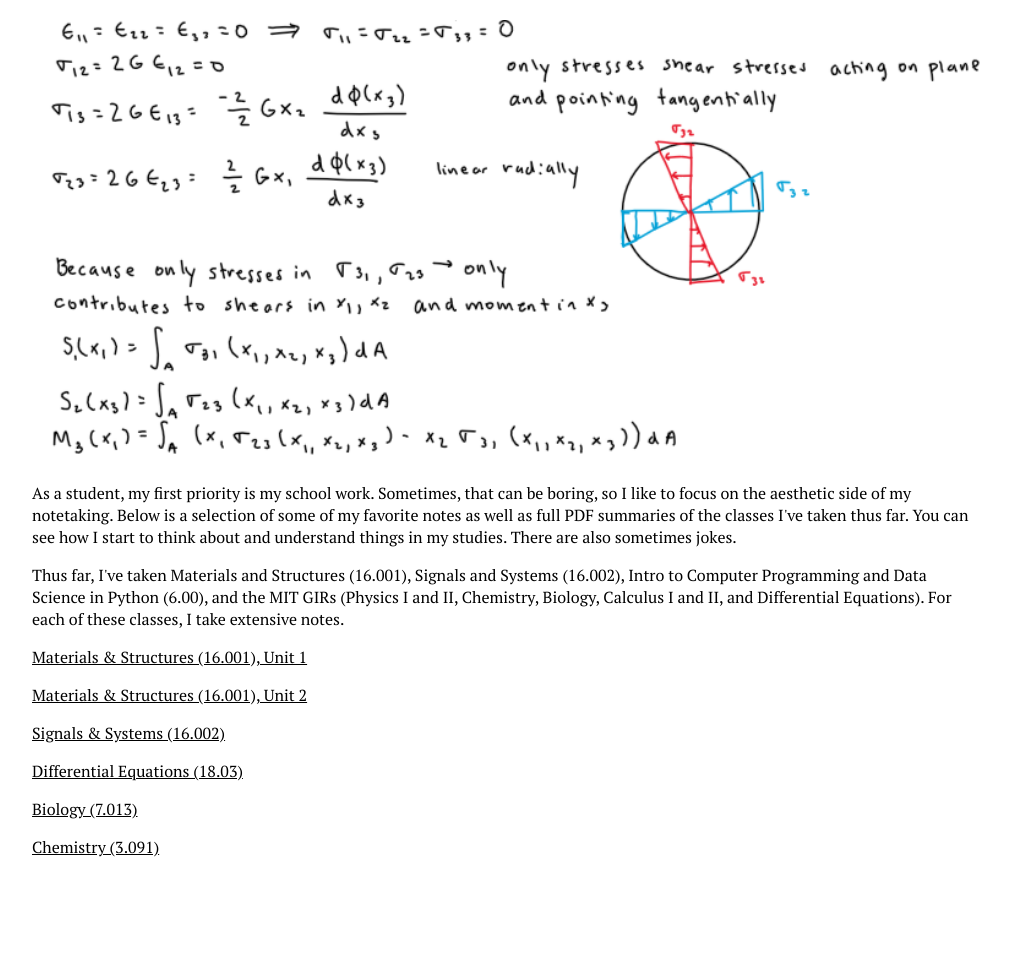
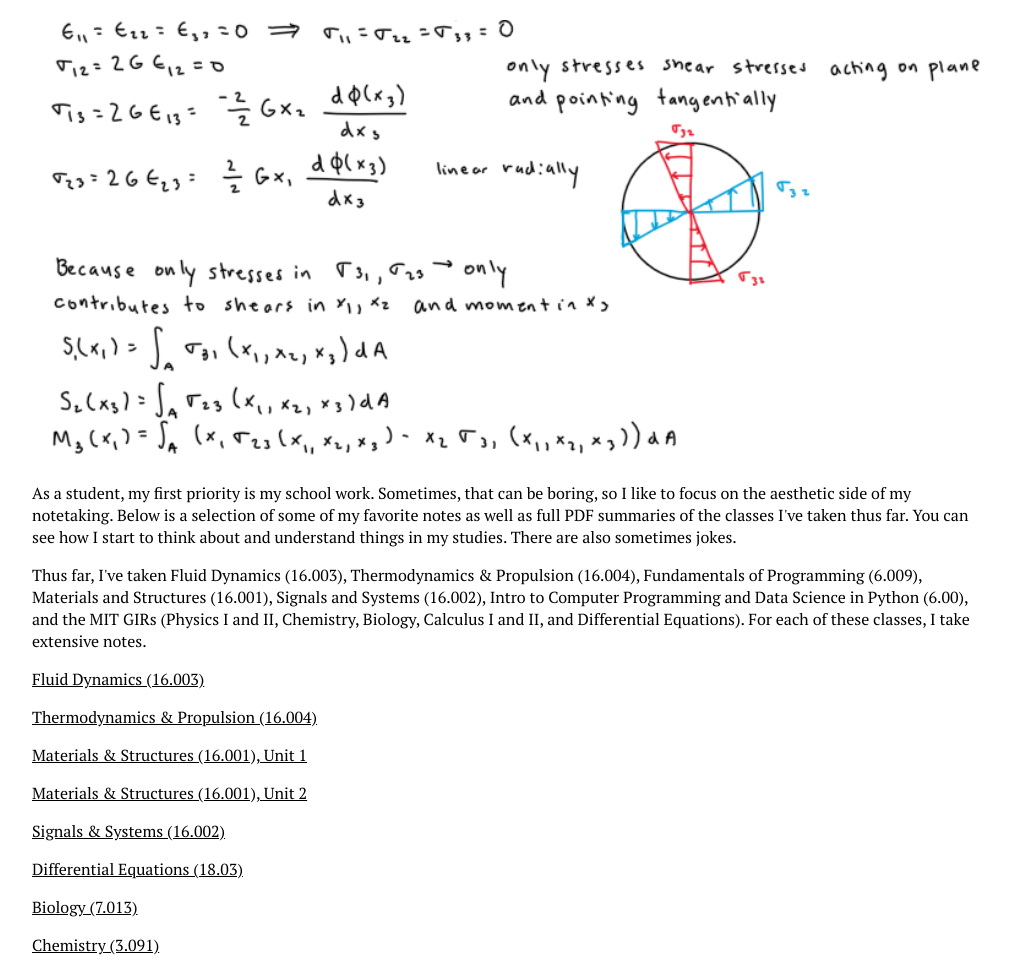
Before and after one commit to deliastephens/deliastephens-website-archive, a website: page notes.html in a window 1280 px wide. Shown: the part 124-1096 px from the top of the page, without its empty margins (134-1145 px from the left). Before the commit the page ends 998 px from the top, so only its background shows below. Drawn offline with Linux system fonts and the light colour scheme.

Commit message:
Updated classes.
Posted notes from my most recent classes.

```diff
--- a/notes.html
+++ b/notes.html
@@ -36,10 +36,27 @@
         <img src="res/notes/stresses.PNG" alt="Notes" class="overview">
       </div>
       <p>
-        As a student, my first priority is my school work. Sometimes, that can be boring, so I like to focus on the aesthetic side of my notetaking. Below is a selection of some of my favorite notes as well as full PDF summaries of the classes I've taken thus far. You can see how I start to think about and understand things in my studies. There are also sometimes jokes.
+        As a student, my first priority is my school work.
+        Sometimes, that can be boring, so I like to focus on the aesthetic side of my notetaking.
+        Below is a selection of some of my favorite notes as well as full PDF summaries of the classes I've taken thus far.
+        You can see how I start to think about and understand things in my studies. There are also sometimes jokes.
       </p>
       <p>
-        Thus far, I've taken Materials and Structures (16.001), Signals and Systems (16.002), Intro to Computer Programming and Data Science in Python (6.00), and the MIT GIRs (Physics I and II, Chemistry, Biology, Calculus I and II, and Differential Equations). For each of these classes, I take extensive notes.
+        Thus far, I've taken
+        Fluid Dynamics (16.003),
+        Thermodynamics & Propulsion (16.004),
+        Fundamentals of Programming (6.009),
+        Materials and Structures (16.001),
+        Signals and Systems (16.002),
+        Intro to Computer Programming and Data Science in Python (6.00),
+        and the MIT GIRs (Physics I and II, Chemistry, Biology, Calculus I and II, and Differential Equations).
+        For each of these classes, I take extensive notes.
+      </p>
+      <p class="single">
+        <a href="docs/fluids-summary.pdf"> Fluid Dynamics (16.003)</a>
+      </p>
+      <p class="single">
+        <a href="docs/thermo-summary.pdf"> Thermodynamics & Propulsion (16.004)</a>
       </p>
       <p class="single">
         <a href="docs/materials-unit-1.pdf"> Materials & Structures (16.001), Unit 1 </a>
```
Also changed, not shown: 2 other files.
